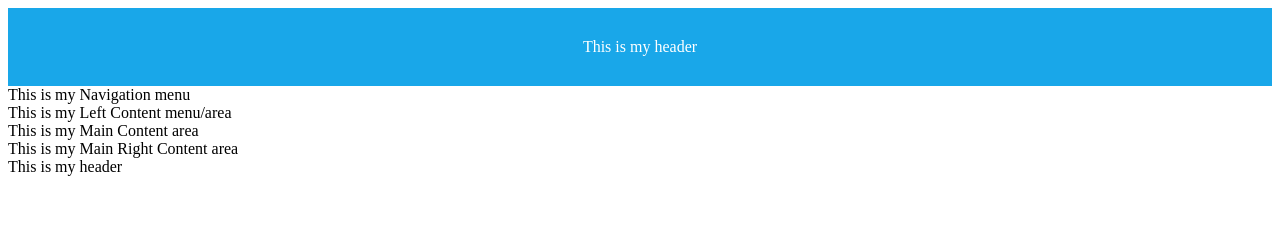
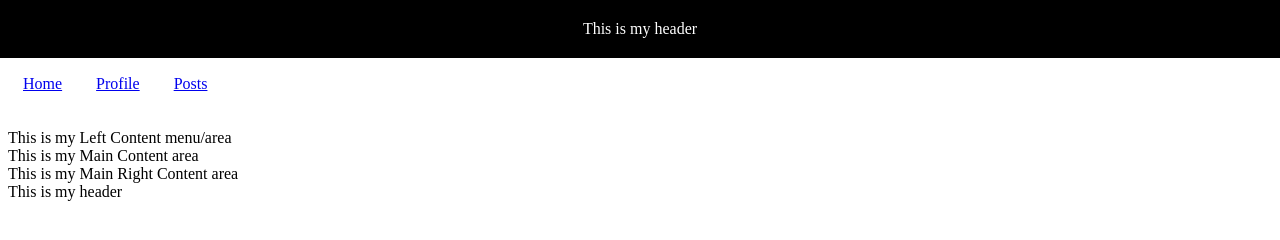
Before and after one commit to AimalKhanOfficial/css-review, a plain HTML site: page index.html in a window 1280 px wide. Drawn offline with Linux system fonts and the light colour scheme.

Commit message:
Styling Nav Menu

```diff
--- a/index.html
+++ b/index.html
@@ -3,19 +3,47 @@
 <head>
     <style>
         .header {
-                background-color: rgb(25, 167, 233);
-                color: white;
-                padding: 30px 0;
+            background-color: rgb(0, 0, 0);
+            color: rgb(255, 255, 255);
+            padding: 20px 0;
+            position: absolute;
+            top: 0;
+            left: 0;
+            width: 100%;
             text-align: center;
         }
+
+        .navMenu {
+            margin-top: 55px;
+            padding: 0;
+        }
+
+        .navMenu li {
+            display: inline-block;
+            padding: 20px 15px;
+        }
+
+        .navMenu li:hover {
+            background-color: lightgray;
+        }
+
     </style>
 </head>
 <body>
-        <div class="header">This is my header</div>
-        <div>This is my Navigation menu</div>
+    <div class="header">
+        This is my header
+    </div>
+    <div>
+        <ul class="navMenu">
+            <li><a href="#">Home</a></li>
+            <li><a href="#">Profile</a></li>
+            <li><a href="#">Posts</a></li>
+        </ul>
+    </div>
     <div>This is my Left Content menu/area</div>
     <div>This is my Main Content area</div>
     <div>This is my Main Right Content area</div>
     <div>This is my header</div>
 </body>
+
 </html>
```
Lines whose indentation alone changed are shown as unchanged.
